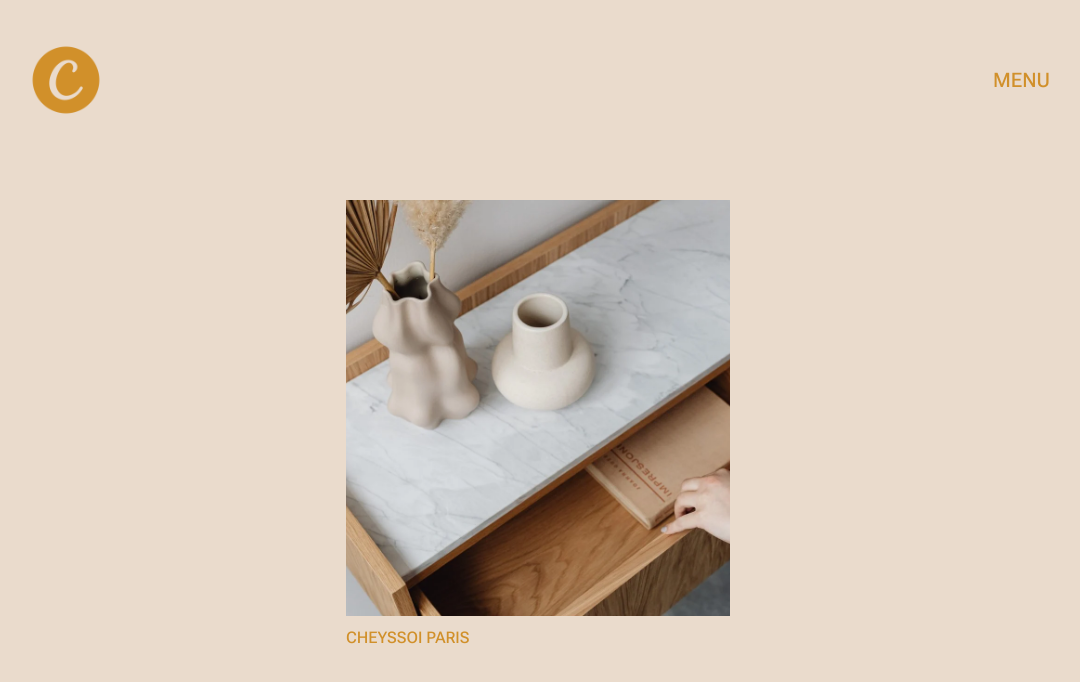
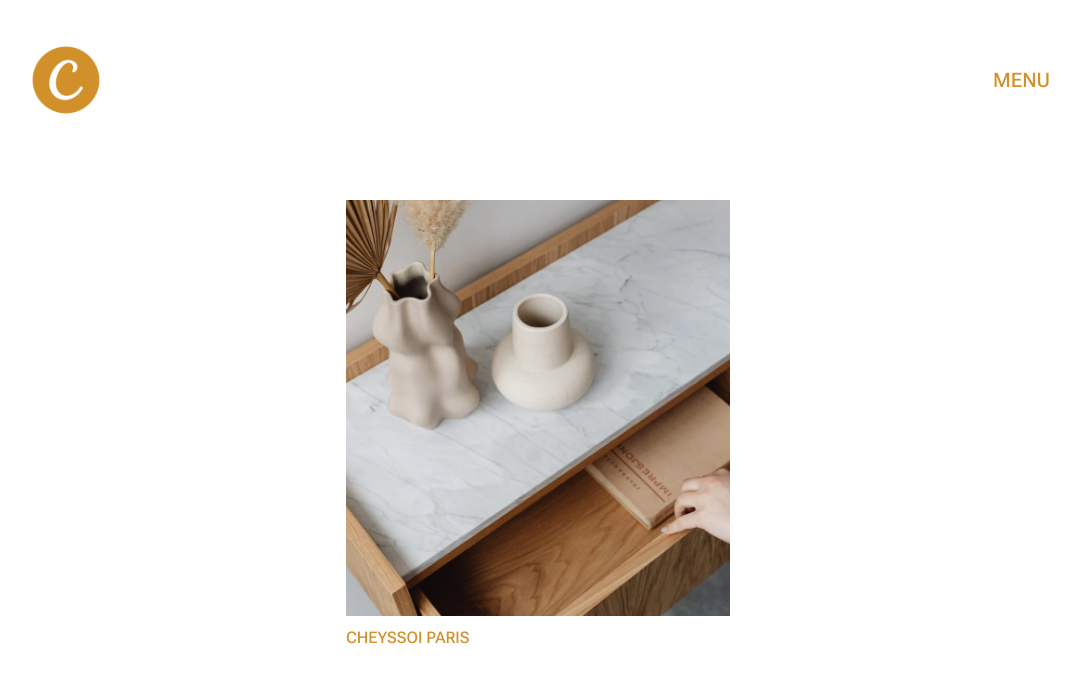
Before and after one commit to Scharlyopitz/CHEYSSOI-PARIS, a React (Vite) app: page / in a window 1280 px wide. Shown: the top 682 px of the page, without its empty margins (102-1182 px from the left). Built offline with nearby package versions, Linux system fonts and the light colour scheme.

Commit message:
Ajout couleur noir

```diff
--- a/src/sass/base/_colors.scss
+++ b/src/sass/base/_colors.scss
@@ -4,4 +4,5 @@ $Orange: #d1902a;
 $Beige: #eadbcc;
 $White: #ffffff;
 $Brown: #583e26;
+$Black: #000000;
 $Gold: #c49d39;
--- a/src/sass/base/_reset.scss
+++ b/src/sass/base/_reset.scss
@@ -6,7 +6,7 @@
 
 body {
   font-family: "Roboto Flex", sans-serif;
-  background: $Beige;
+  background: $White;
   color: $Brown;
 }
 
--- a/src/style/style.css
+++ b/src/style/style.css
@@ -10,7 +10,7 @@
 
 body {
   font-family: "Roboto Flex", sans-serif;
-  background: #eadbcc;
+  background: #ffffff;
   color: #583e26;
 }
 
```
Also changed, not shown: 1 other file (tests, documents, lock files or other folders).
